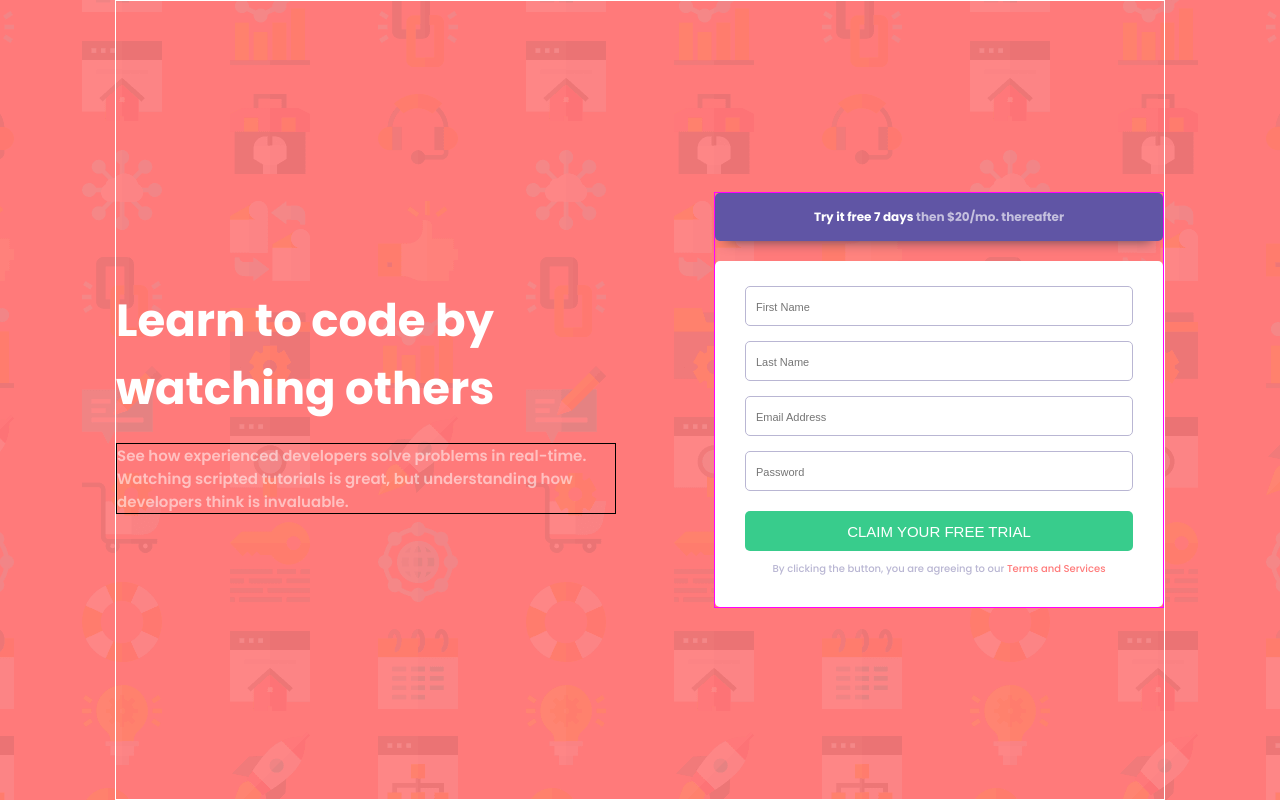
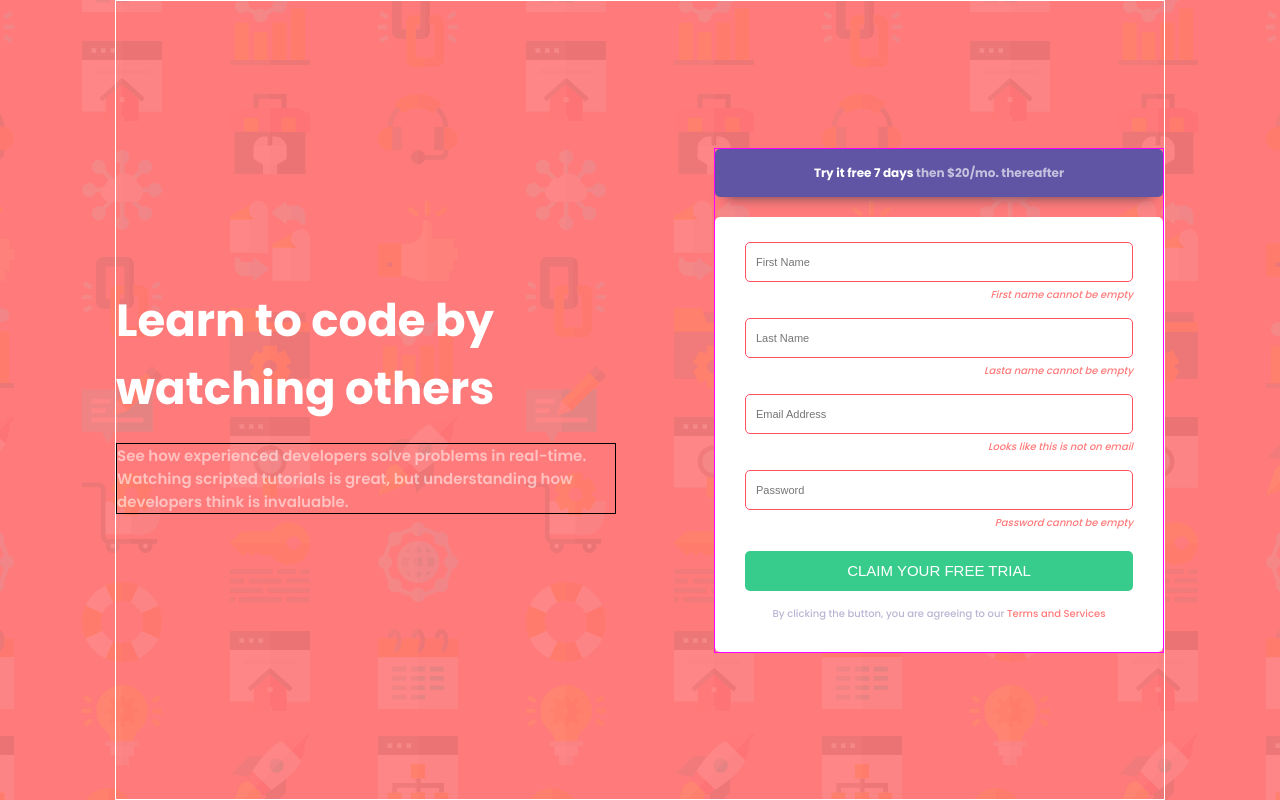
Before and after one commit to Ivondaniela1607/intro-component, a plain HTML site: page index.html in a window 1280 px wide. Both pictures are taken after a click on the button "CLAIM YOUR FREE TRIAL". Drawn offline with Linux system fonts and the light colour scheme.

Commit message:
finish style

```diff
--- a/css/style.css
+++ b/css/style.css
@@ -135,7 +135,7 @@ body{
   border: none;
   border-radius: 5px;
   width: 100%;
-  margin-top: 20px;
+  margin: 20px 0 10px;
   color: white;
   text-transform: uppercase;
   font-size: 1.5rem;
@@ -148,9 +148,20 @@ body{
   color: var(--Grayish-Blue);
   font-weight: 500;
   text-align: center;
-  margin-top: 10px;
+  margin-top: 5px;
 }
 
 .form-detail span{
   color: var(--Red);
 }
+
+.msj-error{
+  display: none;
+}
+
+.msj-error p{
+  text-align: end;
+  color: var(--Red);
+  font-style: italic;
+  font-size: 1.0rem;
+}
--- a/dom.js
+++ b/dom.js
@@ -0,0 +1,10 @@
+function view(){
+  document.getElementById('msj1').style.display="block";
+  document.getElementById('msj2').style.display="block";
+  document.getElementById('msj3').style.display="block";
+  document.getElementById('msj4').style.display="block";
+  document.getElementById('cInput').style.border = "thin solid #ff5263"
+  document.getElementById('cInput1').style.border = "thin solid #ff5263"
+  document.getElementById('cInput2').style.border = "thin solid #ff5263"
+  document.getElementById('cInput3').style.border = "thin solid #ff5263"
+}
--- a/index.html
+++ b/index.html
@@ -10,6 +10,7 @@
   <link rel="preconnect" href="https://fonts.gstatic.com">
   <link href="https://fonts.googleapis.com/css2?family=Poppins:wght@400;500;600;700&display=swap" rel="stylesheet">
   <link rel="stylesheet" href="css/style.css">
+  <script src="dom.js"></script>
   <!-- Feel free to remove these styles or customise in your own stylesheet 👍 -->
   <style>
     .attribution { font-size: 11px; text-align: center; }
@@ -31,11 +32,23 @@
 
       </div>
       <div class="form-detail">
-        <input type="text" placeholder="First Name ">
-        <input type="text" placeholder="Last Name">
-        <input type="text" placeholder="Email Address">
-        <input type="text" placeholder="Password">
-        <button>Claim your free trial </button>
+        <input id="cInput" type="text" placeholder="First Name ">
+        <div id="msj1" class="msj-error">
+          <p>First name cannot be empty</p>
+        </div>
+        <input id="cInput1" type="text" placeholder="Last Name">
+        <div id="msj2" class="msj-error">
+          <p>Lasta name cannot be empty</p>
+        </div>
+        <input id="cInput2" type="text" placeholder="Email Address">
+        <div id="msj3" class="msj-error">
+          <p>Looks like this is not on email</p>
+        </div>
+        <input id="cInput3" type="text" placeholder="Password">
+        <div id="msj4" class="msj-error">
+          <p>Password cannot be empty</p>
+        </div>
+        <button onclick="view()">Claim your free trial </button>
         <p>By clicking the button, you are agreeing to our <span>Terms and Services</span></p>
 
       </div>
```
